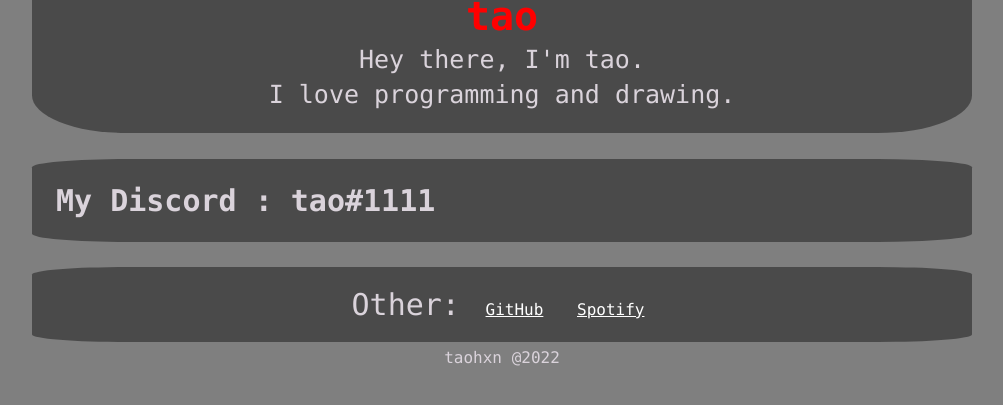
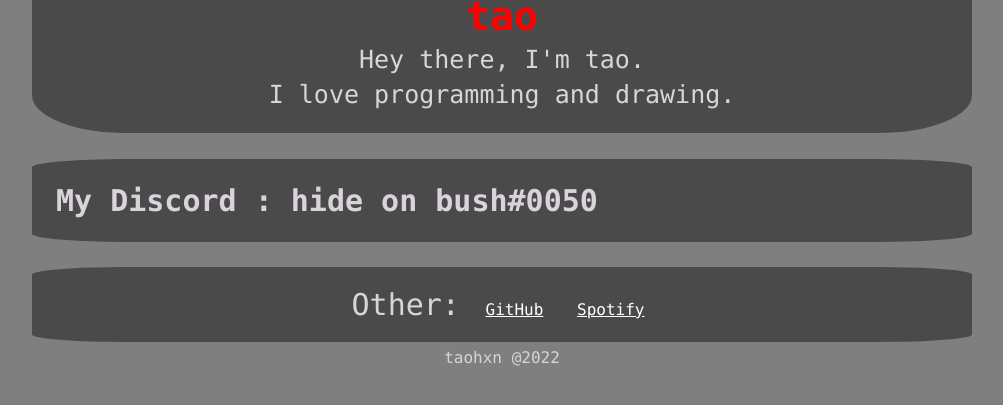
Before and after one commit to ruzgwr/basic-site, a plain HTML site: page site/index.html in a window 1280 px wide. Shown: the part 311-716 px from the top of the page, without its empty margins (138-1141 px from the left). Drawn offline with Linux system fonts and the light colour scheme.

Commit message:
Update index.html

```diff
--- a/site/index.html
+++ b/site/index.html
@@ -23,7 +23,7 @@
 
         </div>
         <div class="box">
-            <h1 class="lpar" style="font-size: 30px;">My Discord : tao#1111</h1>
+            <h1 class="lpar" style="font-size: 30px;">My Discord : hide on bush#0050</h1>
 
 
 
```
